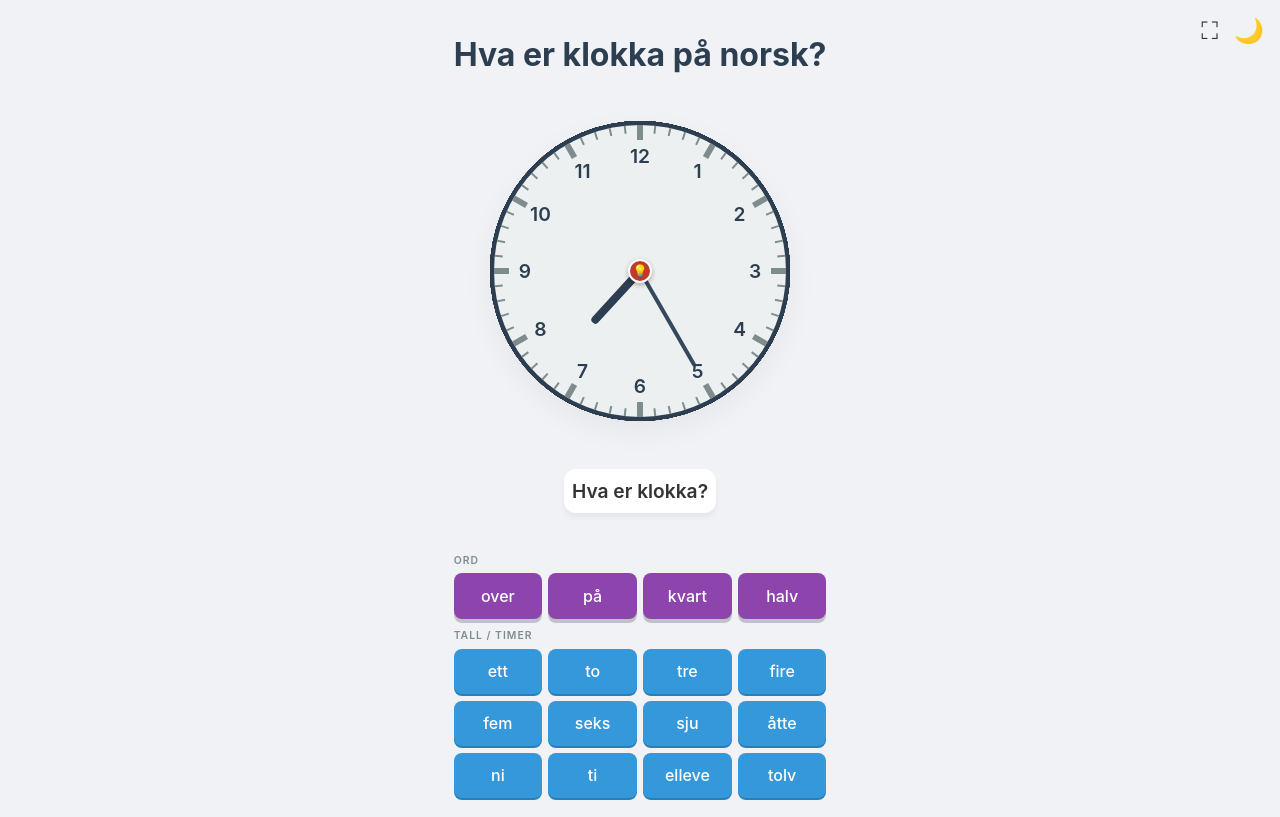
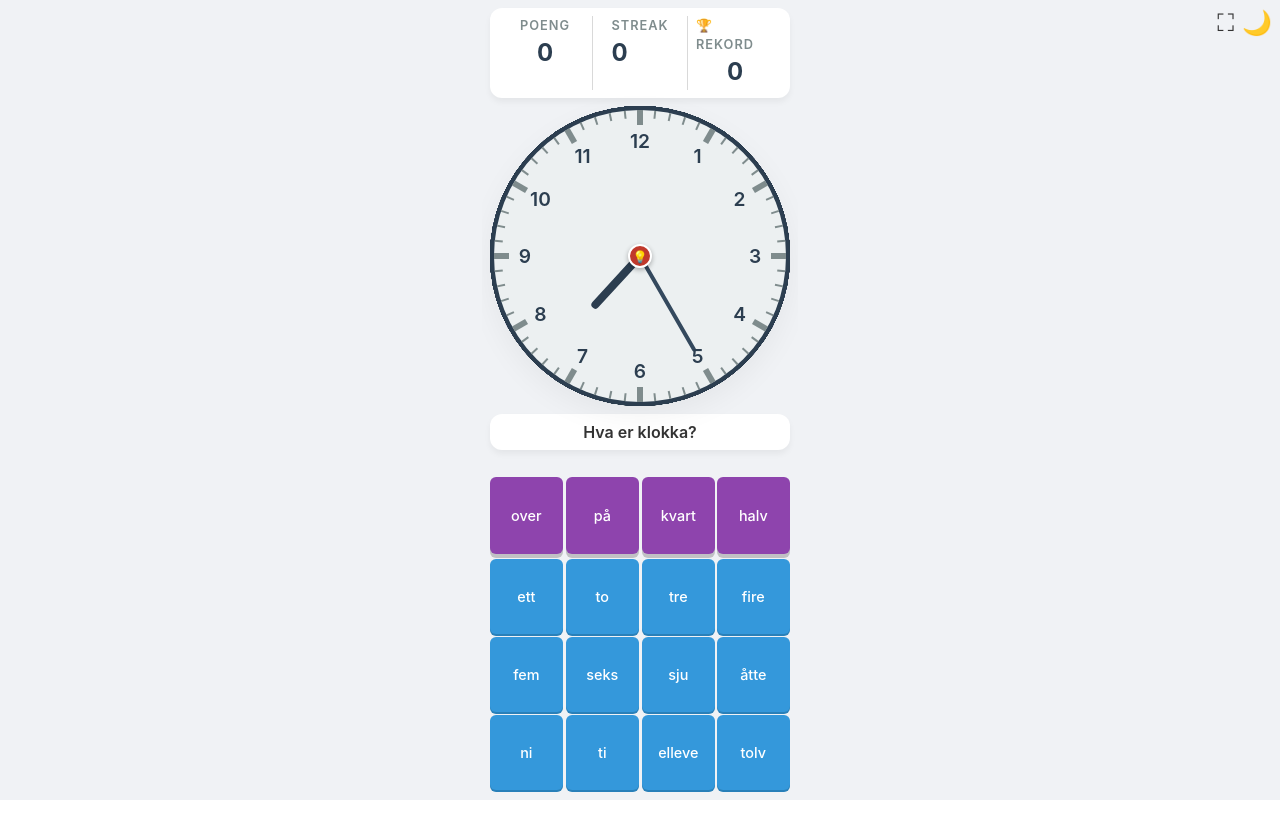
Before and after one commit to Noxam98/HvaErKlokkaApp, a React (Vite) app: page / in a window 1280 px wide. Built offline with nearby package versions, Linux system fonts and the light colour scheme.

Commit message:
Prepare monorepo: Add all project files including frontends and start scripts

```diff
--- a/package.json
+++ b/package.json
@@ -10,6 +10,7 @@
     "preview": "vite preview"
   },
   "dependencies": {
+    "canvas-confetti": "^1.9.4",
     "react": "^19.2.0",
     "react-dom": "^19.2.0",
     "styled-components": "^6.3.8",
--- a/src/App.jsx
+++ b/src/App.jsx
@@ -1,7 +1,9 @@
 import React, { useEffect } from 'react';
 import styled, { createGlobalStyle, ThemeProvider } from 'styled-components';
+import confetti from 'canvas-confetti';
 import Clock from './components/Clock';
 import Controls from './components/Controls';
+import ScoreBoard from './components/ScoreBoard';
 import useGameStore from './store/useGameStore';
 import { lightTheme, darkTheme } from './theme';
 
@@ -25,55 +27,31 @@ const GlobalStyle = createGlobalStyle`
 const AppContainer = styled.div`
   width: 100%;
   max-width: 600px;
-  padding: 1rem;
+  height: 100vh; /* Fallback */
+  height: 100svh; /* Small viewport height - more stable on mobile */
+  padding: 0.5rem;
   display: flex;
   flex-direction: column;
   align-items: center;
-  /* overflow-x: hidden; Removed to allow SVG overlap */
+  gap: 0.5rem;
+  overflow: hidden;
 
   @media (max-width: 768px) {
     width: 100%;
     max-width: 100%;
-    padding: 0.5rem;
-    min-height: 100vh; /* Ensure full height */
-    justify-content: center;
-    gap: 1rem;
-    overflow-x: visible; /* Explicitly visible */
-  }
-`;
-
-const Header = styled.h1`
-  font-size: 2rem;
-  color: ${props => props.theme.header};
-  margin-bottom: 0;
-  text-align: center;
-  transition: color 0.3s ease;
-
-  @media (max-width: 480px) {
-    font-size: 1.2rem;
-    margin-top: 0.5rem;
-  }
-`;
-
-const SubHeader = styled.p`
-  color: ${props => props.theme.subHeader};
-  margin-bottom: 2rem;
-  text-align: center;
-  transition: color 0.3s ease;
-
-  @media (max-width: 480px) {
-    margin-bottom: 0.5rem;
-    font-size: 0.8rem;
-    margin-top: 0;
+    padding: 0.2rem;
+    height: 100svh;
+    justify-content: flex-start;
+    gap: 0.5rem;
   }
 `;
 
 const HeaderControls = styled.div`
   position: absolute;
-  top: 1rem;
-  right: 1rem;
+  top: 0.5rem;
+  right: 0.5rem;
   display: flex;
-  gap: 1rem;
+  gap: 0.5rem;
   z-index: 100;
 `;
 
@@ -102,11 +80,21 @@ const DebugInfo = styled.div`
 `;
 
 function App() {
-  const { currentTime, initializeGame, correctPhrase, isDarkMode, toggleTheme } = useGameStore();
+  const { currentTime, initializeGame, correctPhrase, isDarkMode, toggleTheme, gameState } = useGameStore();
 
   useEffect(() => {
     initializeGame();
   }, []);
+
+  useEffect(() => {
+    if (gameState === 'WON') {
+      confetti({
+        particleCount: 100,
+        spread: 70,
+        origin: { y: 0.6 }
+      });
+    }
+  }, [gameState]);
 
   const toggleFullscreen = () => {
     if (!document.fullscreenElement) {
@@ -132,7 +120,9 @@ function App() {
         </IconButton>
       </HeaderControls>
       <AppContainer>
-        <Header>Hva er klokka på norsk?</Header>
+
+
+        <ScoreBoard />
 
         <Clock hour={currentTime.hour} minute={currentTime.minute} />
 
--- a/src/components/Clock/ClockStyles.js
+++ b/src/components/Clock/ClockStyles.js
@@ -3,7 +3,7 @@ import styled from 'styled-components';
 export const ClockWrapper = styled.div`
   width: 300px;
   height: 300px;
-  margin: 3rem auto; /* Increased margin for outside hints */
+  margin: 0 auto; /* No top/bottom margin */
   perspective: 1000px;
   flex-shrink: 0;
   flex-grow: 0;
@@ -11,7 +11,7 @@ export const ClockWrapper = styled.div`
 
   @media (max-width: 380px) {
     transform: scale(0.75);
-    margin: 1.5rem auto; /* Adjusted for scale */
+    margin: 0.2rem auto; /* Adjusted for scale */
   }
 
   @media (max-width: 340px) {
--- a/src/components/Controls.jsx
+++ b/src/components/Controls.jsx
@@ -1,16 +1,64 @@
-import React from 'react';
+import React, { useState, useEffect } from 'react';
 import styled, { keyframes, css } from 'styled-components';
 import useGameStore from '../store/useGameStore';
 import { hours, minutes, prepositions } from '../utils/timeUtils';
 
+// Animations
+const shake = keyframes`
+  0%, 100% { transform: translateX(0); }
+  10%, 30%, 50%, 70%, 90% { transform: translateX(-5px); }
+  20%, 40%, 60%, 80% { transform: translateX(5px); }
+`;
+
+const fadeInUp = keyframes`
+  0% {
+    opacity: 0;
+    transform: translateY(20px) scale(0.8);
+  }
+  100% {
+    opacity: 1;
+    transform: translateY(0) scale(1);
+  }
+`;
+
+const fadeOutDown = keyframes`
+  0% {
+    opacity: 1;
+    transform: translateY(0) scale(1);
+  }
+  100% {
+    opacity: 0;
+    transform: translateY(20px) scale(0.8);
+  }
+`;
+
+const bounceIn = keyframes`
+  0% {
+    opacity: 0;
+    transform: scale(0.3);
+  }
+  50% {
+    opacity: 1;
+    transform: scale(1.05);
+  }
+  70% {
+    transform: scale(0.95);
+  }
+  100% {
+    transform: scale(1);
+  }
+`;
+
 const ControlsContainer = styled.div`
   display: flex;
   flex-direction: column;
-  align-items: center; /* Center children horizontally */
-  gap: 0.5rem;
+  align-items: center;
+  gap: 0.2rem;
   width: 100%;
   max-width: 500px;
   margin: 0 auto;
+  flex: 1;
+  min-height: 0;
 
   @media (max-width: 768px) {
     max-width: 100%;
@@ -18,80 +66,86 @@ const ControlsContainer = styled.div`
 `;
 
 const SentenceDisplay = styled.div`
-  min-height: 40px;
+  min-height: 36px;
   background: ${props => props.theme.cardBg};
   border-radius: 12px;
   display: flex;
   align-items: center;
   justify-content: center;
-  gap: 0.5rem;
-  padding: 0.5rem;
+  gap: 0.3rem;
+  padding: 0.3rem;
   box-shadow: 0 4px 6px ${props => props.theme.cardShadow};
-  font-size: 1.2rem;
+  font-size: 1rem;
   font-weight: 600;
   color: ${props => props.theme.text};
   transition: all 0.3s ease;
+  width: 100%;
 
   @media (max-width: 480px) {
-    min-height: 40px;
-    padding: 0.5rem;
-    font-size: 1rem;
-    margin-bottom: 0.2rem;
+    min-height: 36px;
+    padding: 0.3rem;
+    font-size: 0.9rem;
+    margin-bottom: 0.1rem;
   }
 `;
-
-// ... Word ...
 
 const MainGrid = styled.div`
   display: flex;
   flex-direction: column;
   gap: 0.2rem;
   width: 100%;
+  flex: 1;
+  min-height: 0;
 `;
 
 const Section = styled.div`
   display: grid;
-  gap: 0.4rem;
+  gap: 0.2rem;
   width: 100%;
-  margin-bottom: 0.2rem;
+  margin-bottom: 0.1rem;
+  flex: 1;
+  align-content: stretch;
 `;
 
 const CategoryLabel = styled.div`
-  font-size: 0.65rem;
+  font-size: 0.6rem;
   text-transform: uppercase;
   letter-spacing: 1px;
   color: ${props => props.theme.subHeader};
-  margin-top: 0.2rem;
+  margin-top: 0.1rem;
   margin-bottom: 0.1rem;
   font-weight: 600;
-`;
-
-const shake = keyframes`
-  0%, 100% { transform: translateX(0); }
-  10%, 30%, 50%, 70%, 90% { transform: translateX(-5px); }
-  20%, 40%, 60%, 80% { transform: translateX(5px); }
+  display: none;
 `;
 
 const Button = styled.button`
   background: ${props => props.$error ? '#e74c3c' : props.theme.buttonBg};
   color: ${props => props.$error ? 'white' : props.theme.buttonText};
   border: none;
-  padding: 0.8rem;
-  border-radius: 8px;
-  font-size: 1rem;
+  padding: 0.5rem;
+  border-radius: 6px;
+  font-size: 0.9rem;
   font-weight: 500;
   cursor: pointer;
-  transition: all 0.2s;
+  transition: background 0.2s, transform 0.1s, box-shadow 0.1s;
   box-shadow: 0 2px 0 ${props => props.$error ? '#c0392b' : props.theme.buttonShadow};
-  animation: ${props => props.$error ? css`${shake} 0.5s` : 'none'};
+  min-height: 44px;
+
+  /* Staggered animation based on index */
+  opacity: 0;
+  animation: ${props => props.$error
+    ? css`${shake} 0.5s`
+    : css`${fadeInUp} 0.4s ease-out forwards`};
+  animation-delay: ${props => props.$delay || '0s'};
 
   @media (max-width: 400px) {
-    padding: 0.5rem;
-    font-size: 0.9rem;
+    padding: 0.4rem;
+    font-size: 0.8rem;
+    min-height: 40px;
   }
 
   &:active {
-    transform: translateY(4px);
+    transform: translateY(2px);
     box-shadow: none;
   }
 
@@ -110,27 +164,35 @@ const Button = styled.button`
 const Word = styled.span`
   background: ${props => props.theme.wordBg};
   color: ${props => props.theme.wordText};
-  padding: 0.5rem 1rem;
-  border-radius: 8px;
-  animation: fadeIn 0.3s ease;
+  padding: 0.3rem 0.6rem;
+  border-radius: 6px;
+  animation: ${fadeInUp} 0.3s ease;
   transition: all 0.3s ease;
-
-  @keyframes fadeIn {
-    from { opacity: 0; transform: translateY(10px); }
-    to { opacity: 1; transform: translateY(0); }
-  }
 `;
 
-const ActionButton = styled(Button)`
+const ActionButton = styled.button`
   background: #27ae60;
-  box-shadow: 0 4px 0 #2ecc71;
+  color: white;
+  border: none;
+  box-shadow: 0 4px 0 #1e8449;
   width: 100%;
   margin-top: 2rem;
   padding: 1.5rem;
   font-size: 1.5rem;
+  border-radius: 12px;
+  cursor: pointer;
+  font-weight: 600;
+  animation: ${bounceIn} 0.6s ease-out;
+  transition: all 0.2s;
 
   &:hover {
     background: #2ecc71;
+    transform: scale(1.02);
+  }
+
+  &:active {
+    transform: translateY(2px) scale(1);
+    box-shadow: 0 2px 0 #1e8449;
   }
 `;
 
@@ -151,7 +213,13 @@ const SecondaryButton = styled(Button)`
 `;
 
 const Controls = () => {
-  const { userSentence, userSelection, addWord, gameState, resetGame } = useGameStore();
+  const { userSentence, addWord, gameState, resetGame, currentTime } = useGameStore();
+  const [animationKey, setAnimationKey] = useState(0);
+
+  // Trigger re-animation when new level starts (currentTime changes)
+  useEffect(() => {
+    setAnimationKey(prev => prev + 1);
+  }, [currentTime]);
 
   const handleWordClick = (word) => {
     if (gameState !== 'PLAYING') return;
@@ -159,6 +227,10 @@ const Controls = () => {
   };
 
   const isError = gameState === 'ERROR';
+
+  // All words for animation
+  const prepositionWords = [...prepositions, "kvart", "halv"];
+  const totalPrepositions = prepositionWords.length;
 
   return (
     <ControlsContainer>
@@ -180,22 +252,31 @@ const Controls = () => {
           <>
             {/* Prepositions & Specials */}
             <CategoryLabel>Ord</CategoryLabel>
-            <Section style={{ gridTemplateColumns: 'repeat(4, 1fr)' }}>
-              {/* Prepositions */}
-              {prepositions.map(word => (
-                <SecondaryButton key={word} onClick={() => handleWordClick(word)} $error={isError}>{word}</SecondaryButton>
-              ))}
-              {/* Specials */}
-              {["kvart", "halv"].map(word => (
-                <SecondaryButton key={word} onClick={() => handleWordClick(word)} $error={isError}>{word}</SecondaryButton>
+            <Section style={{ gridTemplateColumns: 'repeat(4, 1fr)', flex: 1 }}>
+              {prepositionWords.map((word, index) => (
+                <SecondaryButton
+                  key={`${animationKey}-${word}`}
+                  onClick={() => handleWordClick(word)}
+                  $error={isError}
+                  $delay={`${index * 0.03}s`}
+                >
+                  {word}
+                </SecondaryButton>
               ))}
             </Section>
 
             {/* Minutes / Numbers / Hours (1-12) */}
             <CategoryLabel>Tall / Timer</CategoryLabel>
-            <Section style={{ gridTemplateColumns: 'repeat(4, 1fr)' }}>
-              {hours.map(word => (
-                <Button key={word} onClick={() => handleWordClick(word)} $error={isError}>{word}</Button>
+            <Section style={{ gridTemplateColumns: 'repeat(4, 1fr)', flex: 3 }}>
+              {hours.map((word, index) => (
+                <Button
+                  key={`${animationKey}-${word}`}
+                  onClick={() => handleWordClick(word)}
+                  $error={isError}
+                  $delay={`${(totalPrepositions + index) * 0.03}s`}
+                >
+                  {word}
+                </Button>
               ))}
             </Section>
           </>
--- /dev/null
+++ b/src/components/ScoreBoard.jsx
@@ -0,0 +1,147 @@
+import React from 'react';
+import styled, { keyframes, css } from 'styled-components';
+import useGameStore from '../store/useGameStore';
+
+const pop = keyframes`
+  0% { transform: scale(1); }
+  50% { transform: scale(1.4); }
+  100% { transform: scale(1); }
+`;
+
+const glow = keyframes`
+  0%, 100% {
+    box-shadow: 0 0 5px #ffd700, 0 0 10px #ffd700, 0 0 15px #ffb800;
+  }
+  50% {
+    box-shadow: 0 0 10px #ffd700, 0 0 20px #ffd700, 0 0 30px #ffb800;
+  }
+`;
+
+const shimmer = keyframes`
+  0% { background-position: -200% center; }
+  100% { background-position: 200% center; }
+`;
+
+const BoardContainer = styled.div`
+  display: flex;
+  justify-content: space-between;
+  width: 100%;
+  max-width: 500px;
+  background: ${props => props.theme.cardBg};
+  padding: 0.5rem 1rem;
+  border-radius: 12px;
+  box-shadow: 0 4px 6px ${props => props.theme.cardShadow};
+  margin-bottom: 0; /* No gap before clock */
+  color: ${props => props.theme.text};
+  transition: all 0.3s ease;
+
+  ${props => props.$newRecord && css`
+    animation: ${glow} 1s ease-in-out 3;
+    border: 2px solid #ffd700;
+  `}
+`;
+
+const StatBox = styled.div`
+  display: flex;
+  flex-direction: column;
+  align-items: center;
+  flex: 1;
+
+  /* Add divider line between sections */
+  &:not(:last-child) {
+    border-right: 1px solid ${props => props.theme.divider || 'rgba(128, 128, 128, 0.3)'};
+    padding-right: 0.5rem;
+    margin-right: 0.5rem;
+  }
+`;
+
+const Label = styled.span`
+  font-size: 0.8rem;
+  text-transform: uppercase;
+  color: ${props => props.theme.subHeader};
+  font-weight: 600;
+  letter-spacing: 1px;
+`;
+
+const Value = styled.span`
+  font-size: 1.5rem;
+  font-weight: 700;
+  color: ${props => props.theme.header}; /* Use header color for visibility */
+  transition: transform 0.2s;
+
+  ${props => props.$changed && css`
+    animation: ${pop} 0.3s cubic-bezier(0.18, 0.89, 0.32, 1.28);
+  `}
+`;
+
+const StreakFire = styled.span`
+  margin-left: 5px;
+  opacity: ${props => props.$active ? 1 : 0};
+  transition: opacity 0.3s;
+`;
+
+const HighScoreWrapper = styled.div`
+  display: flex;
+  align-items: center;
+  justify-content: center;
+  white-space: nowrap;
+`;
+
+const HighScoreValue = styled.span`
+  font-size: 1.5rem;
+  font-weight: 700;
+  transition: transform 0.2s;
+
+  ${props => props.$isNew ? css`
+    background: linear-gradient(90deg, #ffd700, #ffb800, #ffd700, #fff5cc, #ffd700);
+    background-size: 200% auto;
+    -webkit-background-clip: text;
+    background-clip: text;
+    -webkit-text-fill-color: transparent;
+    animation: ${shimmer} 0.8s linear 3, ${pop} 0.3s cubic-bezier(0.18, 0.89, 0.32, 1.28);
+  ` : css`
+    color: ${props => props.theme.header};
+  `}
+`;
+
+const NewRecordBadge = styled.span`
+  font-size: 0.6rem;
+  background: linear-gradient(135deg, #ffd700, #ffb800);
+  color: #333;
+  padding: 2px 6px;
+  border-radius: 8px;
+  margin-left: 4px;
+  font-weight: 700;
+  text-transform: uppercase;
+  animation: ${pop} 0.5s ease-out;
+`;
+
+const ScoreBoard = () => {
+  const { score, streak, highScore, isNewRecord } = useGameStore();
+
+  return (
+    <BoardContainer $newRecord={isNewRecord}>
+      <StatBox>
+        <Label>Poeng</Label>
+        <Value key={score} $changed={true}>{score}</Value>
+      </StatBox>
+      <StatBox>
+        <Label>Streak</Label>
+        <Value key={streak} $changed={true}>
+          {streak} <StreakFire $active={streak > 2}>🔥</StreakFire>
+        </Value>
+      </StatBox>
+      <StatBox>
+        <Label>🏆 Rekord</Label>
+        <HighScoreWrapper>
+          <HighScoreValue key={highScore} $isNew={isNewRecord}>
+            {highScore}
+          </HighScoreValue>
+          {isNewRecord && <NewRecordBadge>Ny!</NewRecordBadge>}
+        </HighScoreWrapper>
+      </StatBox>
+    </BoardContainer>
+  );
+};
+
+export default ScoreBoard;
--- a/src/store/useGameStore.js
+++ b/src/store/useGameStore.js
@@ -10,6 +10,10 @@ const useGameStore = create(
             userSentence: [], // Array of words selected by user
             gameState: 'PLAYING', // PLAYING, WON, ERROR
             isDarkMode: false,
+            score: 0,
+            streak: 0,
+            highScore: 0,
+            isNewRecord: false,
 
             toggleTheme: () => set((state) => ({ isDarkMode: !state.isDarkMode })),
 
@@ -20,12 +24,13 @@ const useGameStore = create(
                     currentTime: time,
                     correctPhrase: phrase,
                     userSentence: [],
-                    gameState: 'PLAYING'
+                    gameState: 'PLAYING',
+                    isNewRecord: false
                 });
             },
 
             addWord: (word) => {
-                const { userSentence, correctPhrase } = get();
+                const { userSentence, correctPhrase, streak, score, highScore } = get();
                 // Optimistic checking or wait for full sentence?
                 // User wants "input by choosing words from list... one by one".
                 // We can verify step by step
@@ -37,12 +42,36 @@ const useGameStore = create(
                     const newSentence = [...userSentence, word];
                     const isComplete = newSentence.length === correctPhrase.length;
 
+                    let newScore = score;
+                    let newStreak = streak;
+                    let newHighScore = highScore;
+                    let isNewRecord = false;
+
+                    if (isComplete) {
+                        newStreak = streak + 1;
+                        // Base points 100 + Streak bonus (10 * streak)
+                        newScore = score + 100 + (newStreak * 10);
+
+                        // Check for new high score
+                        if (newScore > highScore) {
+                            newHighScore = newScore;
+                            isNewRecord = true;
+                        }
+                    }
+
                     set({
                         userSentence: newSentence,
-                        gameState: isComplete ? 'WON' : 'PLAYING'
+                        gameState: isComplete ? 'WON' : 'PLAYING',
+                        score: newScore,
+                        streak: newStreak,
+                        highScore: newHighScore,
+                        isNewRecord
                     });
                 } else {
-                    set({ gameState: 'ERROR' });
+                    set({
+                        gameState: 'ERROR',
+                        streak: 0 // Reset streak on error
+                    });
                     // Optional: Shake effect or auto-reset after delay
                     setTimeout(() => {
                         set((state) => ({
@@ -60,7 +89,12 @@ const useGameStore = create(
         }),
         {
             name: 'olha-klokker-storage',
-            partialize: (state) => ({ isDarkMode: state.isDarkMode }),
+            partialize: (state) => ({
+                isDarkMode: state.isDarkMode,
+                score: state.score,
+                streak: state.streak,
+                highScore: state.highScore
+            }),
         }
     )
 );
```
Also changed, not shown: 1 other file (tests, documents, lock files or other folders).
